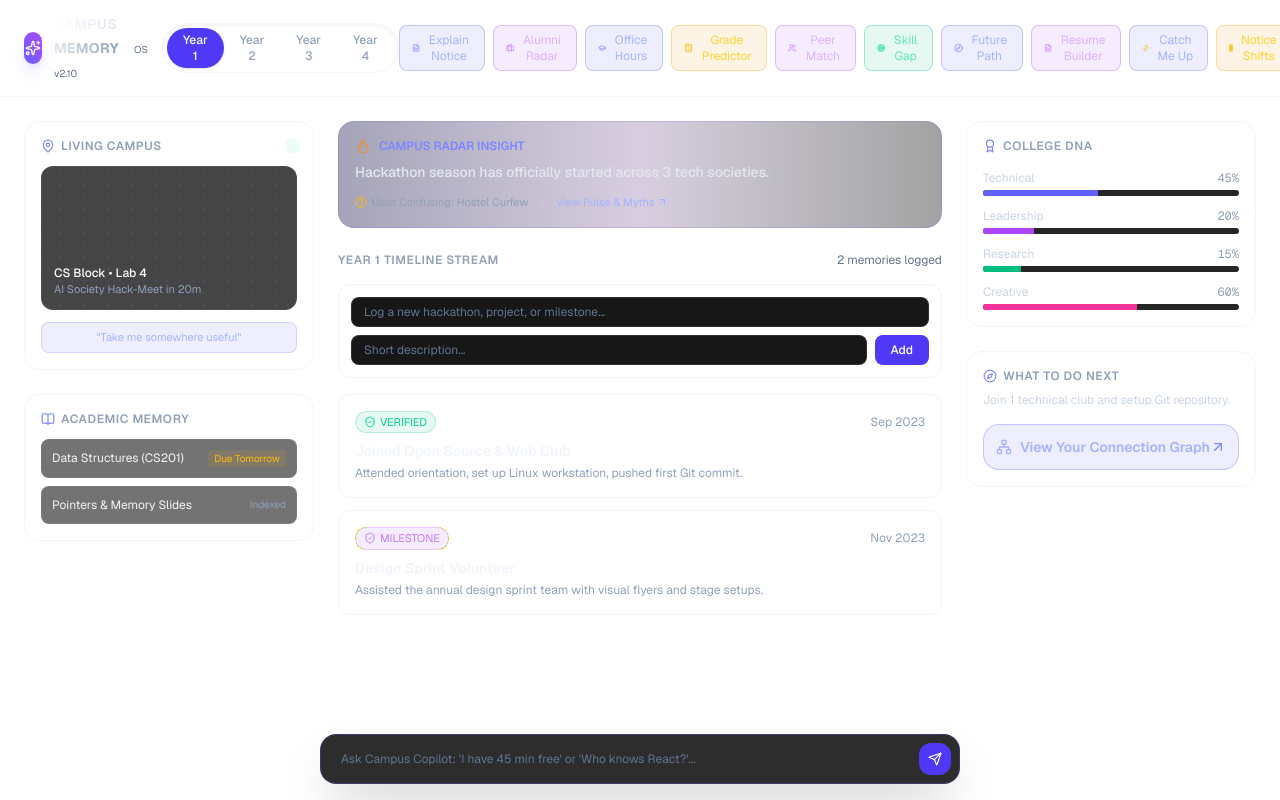
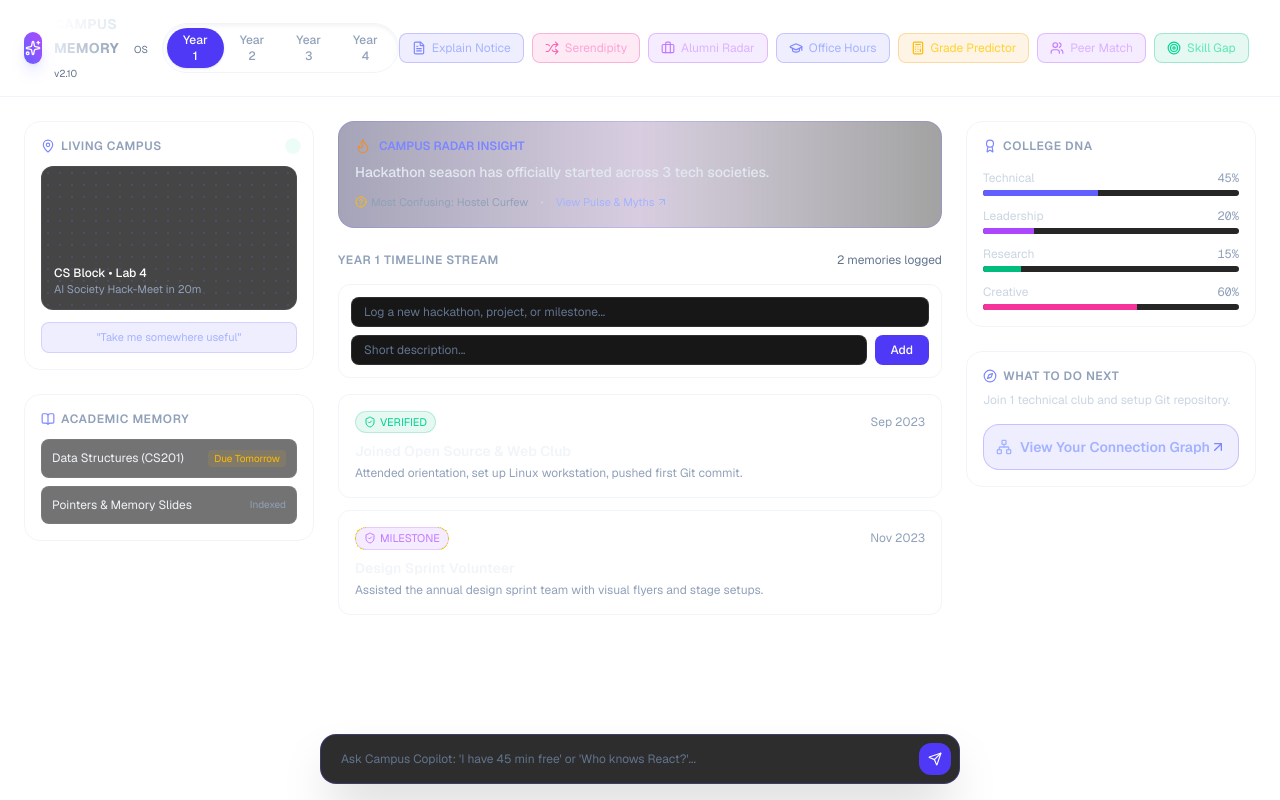
Before and after one commit to Aadya30-Sharma/campus_memory, a Next.js app: page / in a window 1280 px wide. Built offline with nearby package versions, Linux system fonts and the light colour scheme.

Commit message:
Add SerendipityModal and related button

```diff
--- a/src/app/page.tsx
+++ b/src/app/page.tsx
@@ -11,11 +11,12 @@ import GradePredictorModal from "./GradePredictorModal";
 import OfficeHoursModal from "./OfficeHoursModal";
 import AlumniNetworkModal from "./AlumniNetworkModal";
 import ExplainNoticeModal from "./ExplainNoticeModal";
+import SerendipityModal from "./SerendipityModal";
 import React, { useState } from "react";
 import { motion } from "framer-motion";
 import {
   Sparkles, Compass, MapPin, BookOpen, ShieldCheck,
-  Flame, HelpCircle, ArrowUpRight, Award, History, Send, Network, Zap, FileText, Target, Users, Calculator, GraduationCap, Briefcase
+  Flame, HelpCircle, ArrowUpRight, Award, History, Send, Network, Zap, FileText, Target, Users, Calculator, GraduationCap, Briefcase, Shuffle
 } from "lucide-react";
 
 import { CAMPUS_ACTIVITIES } from "./data/campus-mock";
@@ -36,6 +37,7 @@ export default function CampusOS() {
   const [isOfficeHoursOpen, setIsOfficeHoursOpen] = useState(false);
   const [isAlumniModalOpen, setIsAlumniModalOpen] = useState(false);
   const [isExplainModalOpen, setIsExplainModalOpen] = useState(false);
+  const [isSerendipityOpen, setIsSerendipityOpen] = useState(false);
 
   // 1. All State Management
   const [selectedYear, setSelectedYear] = useState<Year>(1);
@@ -142,20 +144,29 @@ export default function CampusOS() {
         </div>
 
         {/* Right Nav Actions */}
-        <div className="flex items-center gap-2">
+        <div className="flex items-center gap-2 overflow-x-auto py-1">
           {/* Explain Notice Button */}
           <button
             onClick={() => setIsExplainModalOpen(true)}
-            className="text-xs px-3 py-1.5 rounded-lg border border-indigo-500/30 text-indigo-300 bg-indigo-500/10 hover:bg-indigo-500/20 transition flex items-center gap-1.5 cursor-pointer"
+            className="text-xs px-3 py-1.5 rounded-lg border border-indigo-500/30 text-indigo-300 bg-indigo-500/10 hover:bg-indigo-500/20 transition flex items-center gap-1.5 cursor-pointer shrink-0"
           >
             <FileText className="w-3.5 h-3.5 text-indigo-400" />
             <span>Explain Notice</span>
           </button>
 
+          {/* Serendipity Button */}
+          <button
+            onClick={() => setIsSerendipityOpen(true)}
+            className="text-xs px-3 py-1.5 rounded-lg border border-pink-500/30 text-pink-300 bg-pink-500/10 hover:bg-pink-500/20 transition flex items-center gap-1.5 cursor-pointer shrink-0"
+          >
+            <Shuffle className="w-3.5 h-3.5 text-pink-400" />
+            <span>Serendipity</span>
+          </button>
+
           {/* Alumni Radar Button */}
           <button
             onClick={() => setIsAlumniModalOpen(true)}
-            className="text-xs px-3 py-1.5 rounded-lg border border-purple-500/30 text-purple-300 bg-purple-500/10 hover:bg-purple-500/20 transition flex items-center gap-1.5 cursor-pointer"
+            className="text-xs px-3 py-1.5 rounded-lg border border-purple-500/30 text-purple-300 bg-purple-500/10 hover:bg-purple-500/20 transition flex items-center gap-1.5 cursor-pointer shrink-0"
           >
             <Briefcase className="w-3.5 h-3.5 text-purple-400" />
             <span>Alumni Radar</span>
@@ -164,7 +175,7 @@ export default function CampusOS() {
           {/* Office Hours Button */}
           <button
             onClick={() => setIsOfficeHoursOpen(true)}
-            className="text-xs px-3 py-1.5 rounded-lg border border-indigo-500/30 text-indigo-300 bg-indigo-500/10 hover:bg-indigo-500/20 transition flex items-center gap-1.5 cursor-pointer"
+            className="text-xs px-3 py-1.5 rounded-lg border border-indigo-500/30 text-indigo-300 bg-indigo-500/10 hover:bg-indigo-500/20 transition flex items-center gap-1.5 cursor-pointer shrink-0"
           >
             <GraduationCap className="w-3.5 h-3.5 text-indigo-400" />
             <span>Office Hours</span>
@@ -173,7 +184,7 @@ export default function CampusOS() {
           {/* Grade Predictor Button */}
           <button
             onClick={() => setIsGradePredictorOpen(true)}
-            className="text-xs px-3 py-1.5 rounded-lg border border-amber-500/30 text-amber-300 bg-amber-500/10 hover:bg-amber-500/20 transition flex items-center gap-1.5 cursor-pointer"
+            className="text-xs px-3 py-1.5 rounded-lg border border-amber-500/30 text-amber-300 bg-amber-500/10 hover:bg-amber-500/20 transition flex items-center gap-1.5 cursor-pointer shrink-0"
           >
             <Calculator className="w-3.5 h-3.5 text-amber-400" />
             <span>Grade Predictor</span>
@@ -182,7 +193,7 @@ export default function CampusOS() {
           {/* Peer Match Button */}
           <button
             onClick={() => setIsPeerMatchOpen(true)}
-            className="text-xs px-3 py-1.5 rounded-lg border border-purple-500/30 text-purple-300 bg-purple-500/10 hover:bg-purple-500/20 transition flex items-center gap-1.5 cursor-pointer"
+            className="text-xs px-3 py-1.5 rounded-lg border border-purple-500/30 text-purple-300 bg-purple-500/10 hover:bg-purple-500/20 transition flex items-center gap-1.5 cursor-pointer shrink-0"
           >
             <Users className="w-3.5 h-3.5 text-purple-400" />
             <span>Peer Match</span>
@@ -191,7 +202,7 @@ export default function CampusOS() {
           {/* Skill Gap Button */}
           <button
             onClick={() => setIsSkillGapOpen(true)}
-            className="text-xs px-3 py-1.5 rounded-lg border border-emerald-500/30 text-emerald-300 bg-emerald-500/10 hover:bg-emerald-500/20 transition flex items-center gap-1.5 cursor-pointer"
+            className="text-xs px-3 py-1.5 rounded-lg border border-emerald-500/30 text-emerald-300 bg-emerald-500/10 hover:bg-emerald-500/20 transition flex items-center gap-1.5 cursor-pointer shrink-0"
           >
             <Target className="w-3.5 h-3.5 text-emerald-400" />
             <span>Skill Gap</span>
@@ -200,7 +211,7 @@ export default function CampusOS() {
           {/* Future Path Button */}
           <button
             onClick={() => setIsFuturePathOpen(true)}
-            className="text-xs px-3 py-1.5 rounded-lg border border-indigo-500/30 text-indigo-300 bg-indigo-500/10 hover:bg-indigo-500/20 transition flex items-center gap-1.5 cursor-pointer"
+            className="text-xs px-3 py-1.5 rounded-lg border border-indigo-500/30 text-indigo-300 bg-indigo-500/10 hover:bg-indigo-500/20 transition flex items-center gap-1.5 cursor-pointer shrink-0"
           >
             <Compass className="w-3.5 h-3.5 text-indigo-400" />
             <span>Future Path</span>
@@ -209,7 +220,7 @@ export default function CampusOS() {
           {/* Resume Builder Button */}
           <button
             onClick={() => setIsResumeOpen(true)}
-            className="text-xs px-3 py-1.5 rounded-lg border border-purple-500/30 text-purple-300 bg-purple-500/10 hover:bg-purple-500/20 transition flex items-center gap-1.5 cursor-pointer"
+            className="text-xs px-3 py-1.5 rounded-lg border border-purple-500/30 text-purple-300 bg-purple-500/10 hover:bg-purple-500/20 transition flex items-center gap-1.5 cursor-pointer shrink-0"
           >
             <FileText className="w-3.5 h-3.5 text-purple-400" />
             <span>Resume Builder</span>
@@ -218,7 +229,7 @@ export default function CampusOS() {
           {/* Catch Me Up Button */}
           <button
             onClick={() => setIsCatchMeUpOpen(true)}
-            className="text-xs px-3 py-1.5 rounded-lg border border-indigo-500/30 text-indigo-300 bg-indigo-500/10 hover:bg-indigo-500/20 transition flex items-center gap-1.5 cursor-pointer"
+            className="text-xs px-3 py-1.5 rounded-lg border border-indigo-500/30 text-indigo-300 bg-indigo-500/10 hover:bg-indigo-500/20 transition flex items-center gap-1.5 cursor-pointer shrink-0"
           >
             <Zap className="w-3.5 h-3.5 text-amber-400" />
             <span>Catch Me Up</span>
@@ -227,7 +238,7 @@ export default function CampusOS() {
           {/* Notice Shifts Button */}
           <button
             onClick={() => setIsChangeTrackerOpen(true)}
-            className="text-xs px-3 py-1.5 rounded-lg border border-amber-500/30 text-amber-300 bg-amber-500/10 hover:bg-amber-500/20 transition flex items-center gap-1.5 cursor-pointer"
+            className="text-xs px-3 py-1.5 rounded-lg border border-amber-500/30 text-amber-300 bg-amber-500/10 hover:bg-amber-500/20 transition flex items-center gap-1.5 cursor-pointer shrink-0"
           >
             <span className="w-2 h-2 rounded-full bg-amber-400 animate-pulse"></span>
             <span>Notice Shifts</span>
@@ -236,7 +247,7 @@ export default function CampusOS() {
           {/* Launch Vault Button */}
           <button
             onClick={() => setIsVaultOpen(true)}
-            className="text-xs px-3 py-1.5 rounded-lg border border-purple-500/30 text-purple-300 bg-purple-500/10 hover:bg-purple-500/20 transition flex items-center gap-1.5 cursor-pointer"
+            className="text-xs px-3 py-1.5 rounded-lg border border-purple-500/30 text-purple-300 bg-purple-500/10 hover:bg-purple-500/20 transition flex items-center gap-1.5 cursor-pointer shrink-0"
           >
             <History className="w-3.5 h-3.5" />
             <span>Launch 90s Vault</span>
@@ -518,6 +529,10 @@ export default function CampusOS() {
         isOpen={isExplainModalOpen}
         onClose={() => setIsExplainModalOpen(false)}
       />
+      <SerendipityModal
+        isOpen={isSerendipityOpen}
+        onClose={() => setIsSerendipityOpen(false)}
+      />
     </div>
   );
 }
```
